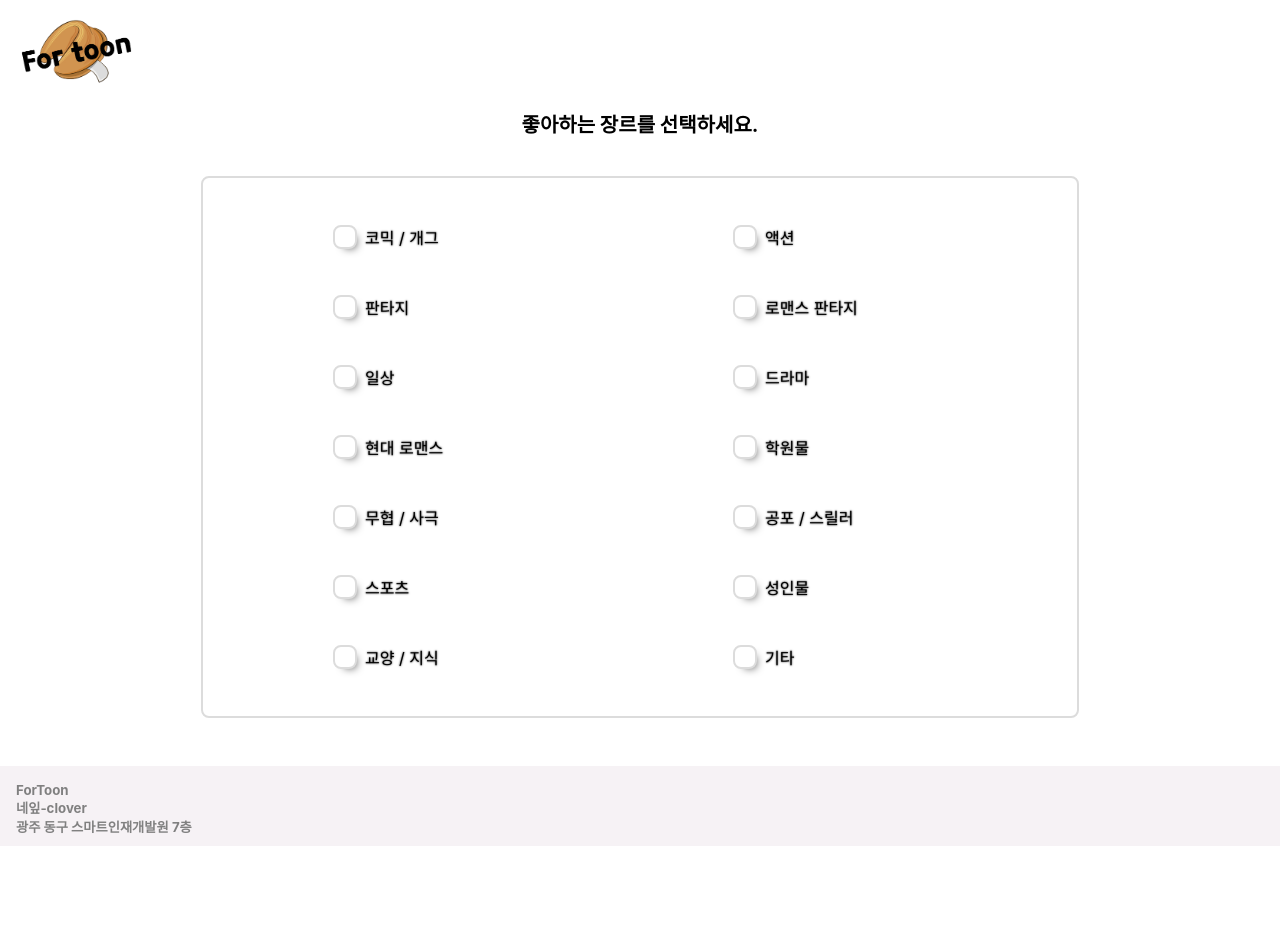
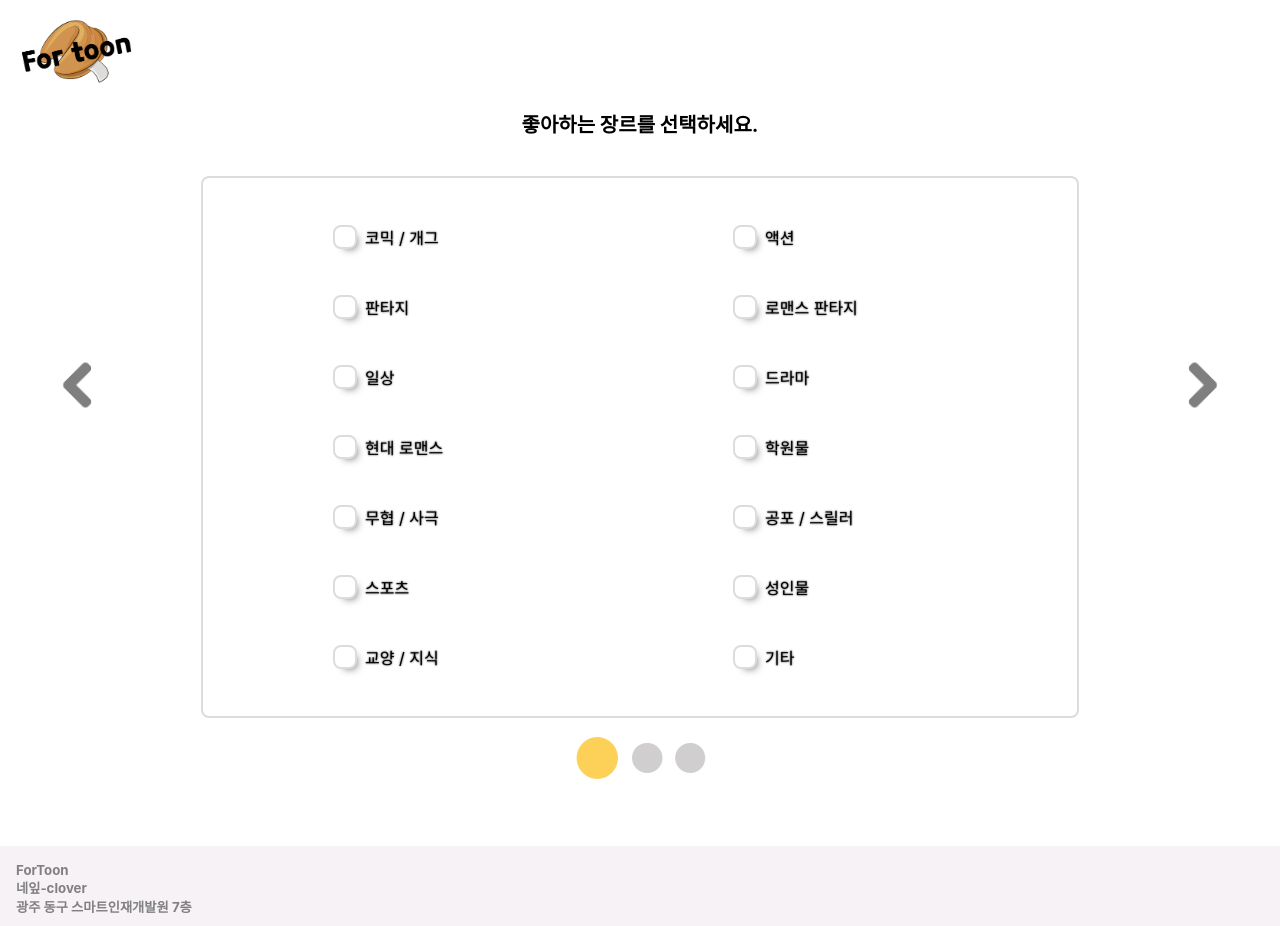
Before and after one commit to 2022-SMHRD-SW-DataDesign-1/four-leaf-clover, a React (Create React App) app in the folder front-end/fortoon/: page /genre in a window 1280 px wide. Before the commit the page ends 846 px from the top, so only its background shows below. Built offline with nearby package versions, Linux system fonts and the light colour scheme.

Commit message:
2023-02-06 허유리 css수정 및 그림체 페이지 구성

```diff
--- a/front-end/fortoon/src/page/drawingStyle/Modal.js
+++ b/front-end/fortoon/src/page/drawingStyle/Modal.js
@@ -6,7 +6,7 @@ const Modal = ({ show, onClose, onColor }) => {
     return null;
   }
   return (
-    <div className={styles.modalWrapper}>
+    <div className={styles.modalWrapper} onClick={()=>onClose()}>
       <div className={styles.modal}>
         <img src={require("./img/마루는 강쥐_썸.jpg")} alt="bigimg" className={styles.modal}  />
         <img src={require("./img/tooncheck.png")} alt="closebtn" onClick={() => {onClose(); onColor();}} className={`${styles.btnClose} btn-close`}/>
--- a/front-end/fortoon/src/page/drawingStyle/Toonpick.jsx
+++ b/front-end/fortoon/src/page/drawingStyle/Toonpick.jsx
@@ -9,7 +9,48 @@ const Toonpick = styled.div`
   height: auto;
 
 `;
-
+const ImgStyle = [
+  {
+    id: 'row-box1',
+    imgs:
+    [
+      {id: 1,img: "./img/마루는_강쥐.jpg"},
+      {id: 2,img: "./img/싸움독학.jpg"},
+      {id: 3,img: "./img/참교육.jpg"},
+      {id: 4,img: "./img/아홉수 우리들.jpg"}
+    ]
+  },
+  {
+    id: 'row-box2',
+    imgs:
+    [
+      {id: 5,img: "./img/사형소년.jpg"},
+      {id: 6,img: "./img/여신강림.jpg"},
+      {id: 7,img: "./img/재벌집막내아들.jpg"},
+      {id: 8,img: "./img/연애혁명.jpg"}
+    ]
+  },
+  {
+    id: 'row-box3',
+    imgs:
+    [
+      {id: 9,img: "./img/마루는_강쥐.jpg"},
+      {id: 10,img: "./img/싸움독학.jpg"},
+      {id: 11,img: "./img/참교육.jpg"},
+      {id: 12,img: "./img/아홉수 우리들.jpg"}
+    ]
+  },
+  {
+    id: 'row-box4',
+    imgs:
+    [
+      {id: 13,img: "./img/사형소년.jpg"},
+      {id: 14,img: "./img/여신강림.jpg"},
+      {id: 15,img: "./img/재벌집막내아들.jpg"},
+      {id: 16,img: "./img/연애혁명.jpg"}
+    ]
+  }
+]
 
 function ToonChoice()  {
   const [show, setShow] = React.useState(false);
@@ -21,39 +62,25 @@ function ToonChoice()  {
         <div>
             <h1>좋아하는 그림체를 선택하세요</h1>
             <div className='box'>
-              <div className='box-row'>
+              {ImgStyle.map((i) =>
+                <div className='box-row' key={i.id}>
                 {
-                  !color?
-                  <img src={require("./img/마루는_강쥐.jpg")} alt='toon' className='toonImg'
-                  style={{border:color ? '6px solid #FDCD58':''}} onClick={() => setShow(true)} />
-                  :
-                  <img src={require("./img/마루는_강쥐.jpg")} alt='toon' className='toonImg'
-                  style={{border:color ? '6px solid #FDCD58':''}} onClick={() => setColor(false)} />
+                  i.imgs.map((j) =>
+                    {
+                      return(
+                        !color ?
+                        <img src={require(`${j.img}`)} alt='toon' className={j.id} key={j.id}
+                        style={{border:color ? '6x solid #FDCD58':''}} onClick={() => setShow(true)}/>
+                        :
+                        <img src={require(`${j.img}`)} alt='toon' className={j.id} key={j.id}
+                        style={{border:color ? '6px solid #FDCD58':''}} onClick={() => setColor(false)} />
+                      )
+                    }
+                  )
                 }
-                <img src={require("./img/사형소년.jpg")} alt='toon' className='toonImg' />
-                <img src={require("./img/싸움독학.jpg")} alt='toon' className='toonImg'/>
-                <img src={require("./img/아홉수 우리들.jpg")}  alt='toon' className='toonImg'/>
-              </div>
-              <div className='box-row'>
-                <img src={require("./img/여신강림.jpg")}  alt='toon' className='toonImg'/>
-                <img src={require("./img/연애혁명.jpg")}  alt='toon' className='toonImg'/>
-                <img src={require("./img/재벌집막내아들.jpg")}  alt='toon' className='toonImg'/>
-                <img src={require("./img/참교육.jpg")}  alt='toon' className='toonImg'/>
-              </div>
-              <div className='box-row'>
-                <img src={require("./img/하루만 네가 되고싶어.jpg")}  alt='toon' className='toonImg'/>
-                <img src={require("./img/아홉수 우리들.jpg")}  alt='toon' className='toonImg'/>
-                <img src={require("./img/하루만 네가 되고싶어.jpg")}  alt='toon' className='toonImg'/>
-                <img src={require("./img/아홉수 우리들.jpg")}  alt='toon' className='toonImg'/>
-              </div>
-              <div className='box-row'>
-                <img src={require("./img/하루만 네가 되고싶어.jpg")}  alt='toon' className='toonImg'/>
-                <img src={require("./img/아홉수 우리들.jpg")}  alt='toon' className='toonImg'/>
-                <img src={require("./img/하루만 네가 되고싶어.jpg")}  alt='toon' className='toonImg'/>
-                <img src={require("./img/아홉수 우리들.jpg")}  alt='toon' className='toonImg'/>
-              </div>
+                </div>
+              )}
               <Modal show={show} onClose={() => setShow(false)} onColor={() => setColor(true)} />
-
             </div>
           <Button />
         </div>
--- a/front-end/fortoon/src/page/drawingStyle/TrunPageButton.js
+++ b/front-end/fortoon/src/page/drawingStyle/TrunPageButton.js
@@ -5,8 +5,8 @@ import './css/TrunPageButton.css'
 const Button = () => {
     return (
         <div className='turn_btn_box' >
-            <img src={require("./img/Prev.png")} className="btn_prev"/>
-            <img src={require("./img/Next.png")} className="btn_next"/>
+            <img src={require("./img/Prev2.png")} className="btn_prev"/>
+            <img src={require("./img/Next2.png")} className="btn_next"/>
 
             <div className='circle'>
                 <img src={require("./img/1page.png")} />
--- a/front-end/fortoon/src/page/drawingStyle/css/ToonpickStyle.css
+++ b/front-end/fortoon/src/page/drawingStyle/css/ToonpickStyle.css
@@ -10,7 +10,7 @@ h1 {
 .box{
     overflow:auto;
     height:558px;
-    width: 700px;
+    width: 730px;
     padding: 1.5rem;
     border: 2px solid gainsboro;
     border-radius: 0.5rem;
@@ -39,11 +39,9 @@ h1 {
     justify-content: center;
 }
 
-.toonImg{
+.box-row > img{
     box-shadow: 2px 3px 2px #dcdcdc;
     border-radius: 35px;
     margin: 20px;
     cursor: pointer;
-
-
 }
--- a/front-end/fortoon/src/page/genre/CheckBoxList.jsx
+++ b/front-end/fortoon/src/page/genre/CheckBoxList.jsx
@@ -3,6 +3,7 @@ import styled from "styled-components";
 import Checkbox from "./CheckBox";
 import GlobalStyles from "./GlobalStyles";
 import './CheckBoxListStyle.css';
+import Button from '../drawingStyle/TrunPageButton';
 
 const genreData = [
   { id1: 0, id2: 1, text1: "코믹 / 개그", text2: "액션"},
@@ -32,6 +33,7 @@ function CheckBoxList() {
               </div>
             </form>
         </div>
+        <Button/>
 
     </main>
   );
--- /dev/null
+++ b/front-end/fortoon/src/page/genre/TrunPageButton.css
@@ -0,0 +1,41 @@
+
+
+.turn{
+    display: flex;
+    text-align: center;
+}
+
+.btn_prev{
+    left: 50px;
+    position: absolute;
+    top: 50%;
+    margin-top: -45px;
+    width: 60px;
+    height: 60px;
+    font-size: 16px;
+    color: #999;
+    background: none;
+    /* border: 1px solid #ddd;  */
+    cursor: pointer;
+}
+.btn_next{
+    right: 50px;
+    position: absolute;
+    top: 50%;
+    margin-top: -45px;
+    width: 60px;
+    height: 60px;
+    font-size: 16px;
+    color: #999;
+    background: none;
+    /* border: 1px solid #ddd;  */
+    cursor: pointer;
+}
+.circle{
+    margin: auto;
+    display: flex;
+    justify-content: center;
+}
+.circle > img{
+   margin: 5px;
+}
--- a/front-end/fortoon/src/page/resultTag/TrunPageButton.js
+++ b/front-end/fortoon/src/page/resultTag/TrunPageButton.js
@@ -5,8 +5,8 @@ import './css/TrunPageButton.css'
 const Button = () => {
     return (
         <div className='turn_btn_box' >
-            <img src={require("../drawingStyle/img/Prev.png")} className="btn_prev"/>
-            <img src={require("../drawingStyle/img/Next.png")} className="btn_next"/>
+            <img src={require("../drawingStyle/img/Prev2.png")} className="btn_prev"/>
+            <img src={require("../drawingStyle/img/Next2.png")} className="btn_next"/>
 
         </div>
     );
--- a/front-end/fortoon/src/page/resultToon/TrunPageButton.js
+++ b/front-end/fortoon/src/page/resultToon/TrunPageButton.js
@@ -5,8 +5,8 @@ import './css/TrunPageButton.css'
 const Button = () => {
     return (
         <div className='turn_btn_box' >
-            <img src={require("../drawingStyle/img/Prev.png")} className="btn_prev"/>
-            <img src={require("../drawingStyle/img/Next.png")} className="btn_next"/>
+            <img src={require("../drawingStyle/img/Prev2.png")} className="btn_prev"/>
+            <img src={require("../drawingStyle/img/Next2.png")} className="btn_next"/>
 
         </div>
     );
```
Also changed, not shown: front-end/fortoon/src/page/drawingStyle/img/Next2.png (added), front-end/fortoon/src/page/drawingStyle/img/Prev2.png (added).
